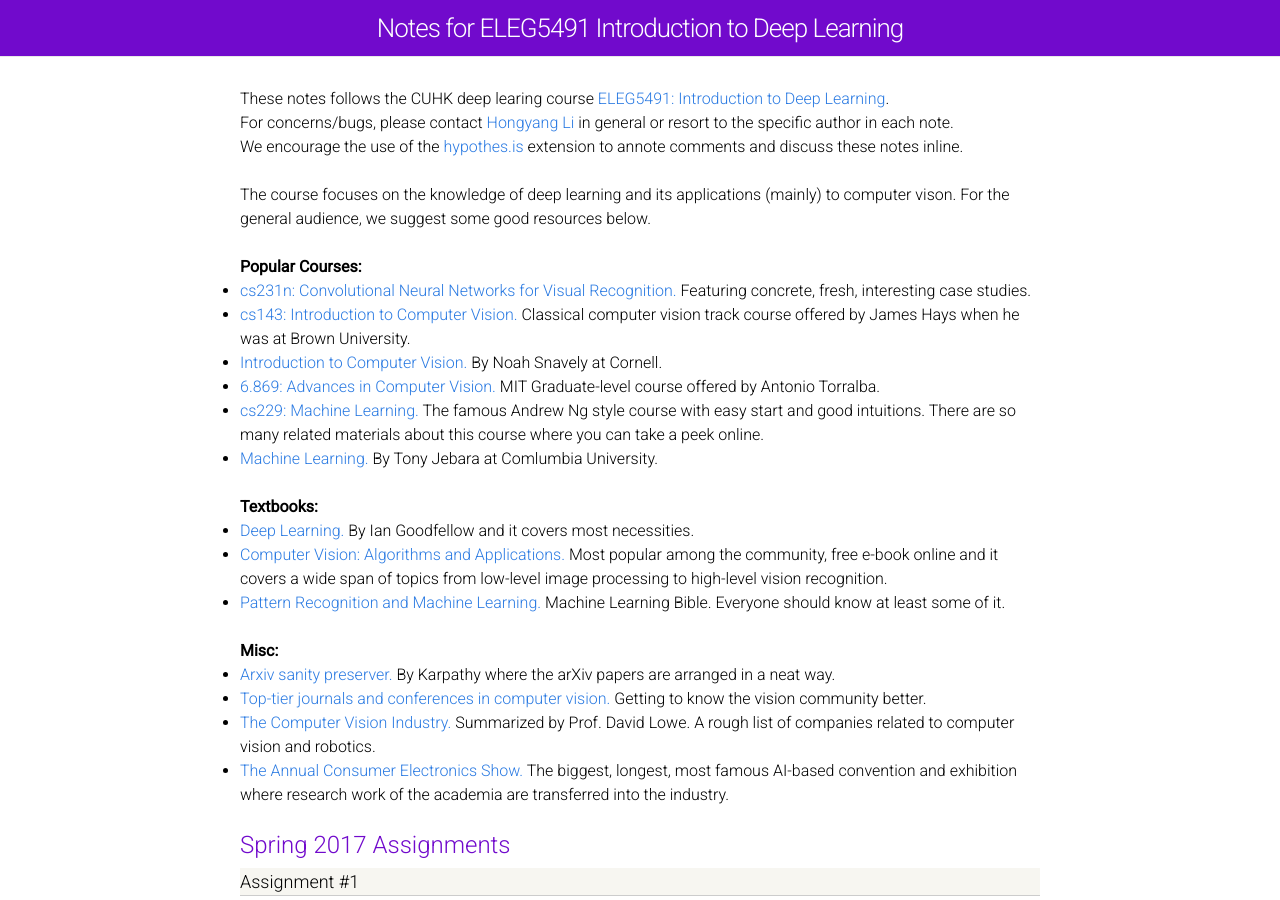
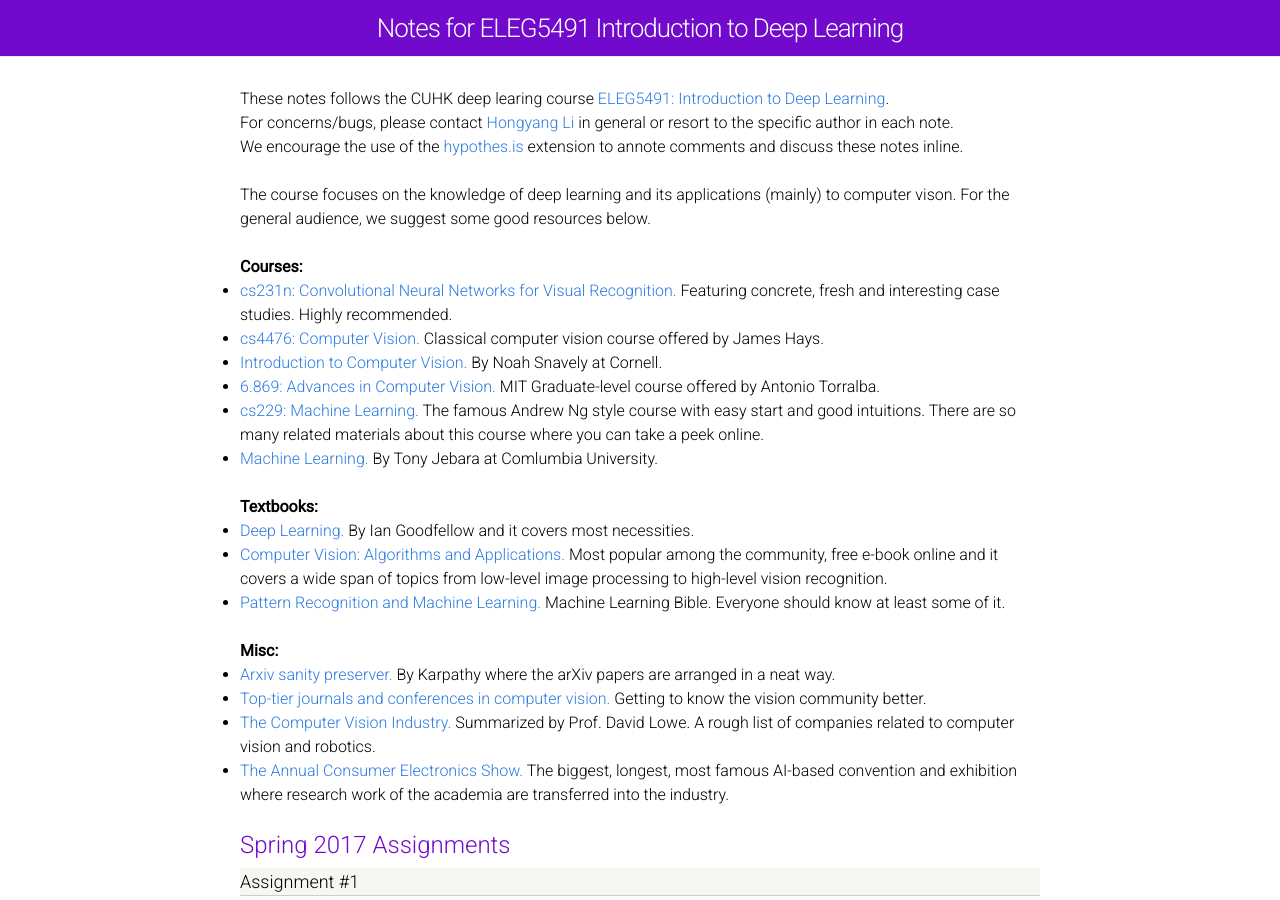
Before and after one commit to eleg5491/eleg5491.github.io, a Jekyll site: the page built from index.html, in a window 1280 px wide and 900 px high. Built offline with Jekyll 4.4.1, drawn with Linux system fonts in a browser that asks for light colours.

Commit message:
update +1

```diff
--- a/index.html
+++ b/index.html
@@ -15,12 +15,12 @@ layout: default
   The course focuses on the knowledge of deep learning and its applications (mainly) to computer vison. For the general audience, we suggest some good resources below.
 
 <br><br>
-  <b>Popular Courses:</b>
+  <b>Courses:</b>
 <ul class="a">
   <li> <a href="http://cs231n.stanford.edu/">cs231n: Convolutional Neural Networks for Visual Recognition.</a>
-  Featuring concrete, fresh, interesting case studies.</li>
-<li> <a href="http://cs.brown.edu/courses/csci1430/2011/">cs143: Introduction to Computer Vision.</a>
-  Classical computer vision track course offered by James Hays when he was at Brown University.</li>
+  Featuring concrete, fresh and interesting case studies. Highly recommended.</li>
+<li> <a href="http://www.cc.gatech.edu/~hays/compvision/">cs4476: Computer Vision.</a>
+  Classical computer vision course offered by James Hays.</li>
   <li> <a href="http://www.cs.cornell.edu/courses/cs4670/2013fa/">Introduction to Computer Vision.</a>
   By Noah Snavely at  Cornell.</li>
 <li> <a href="http://6.869.csail.mit.edu/fa13/">6.869: Advances in Computer Vision.</a>
```
